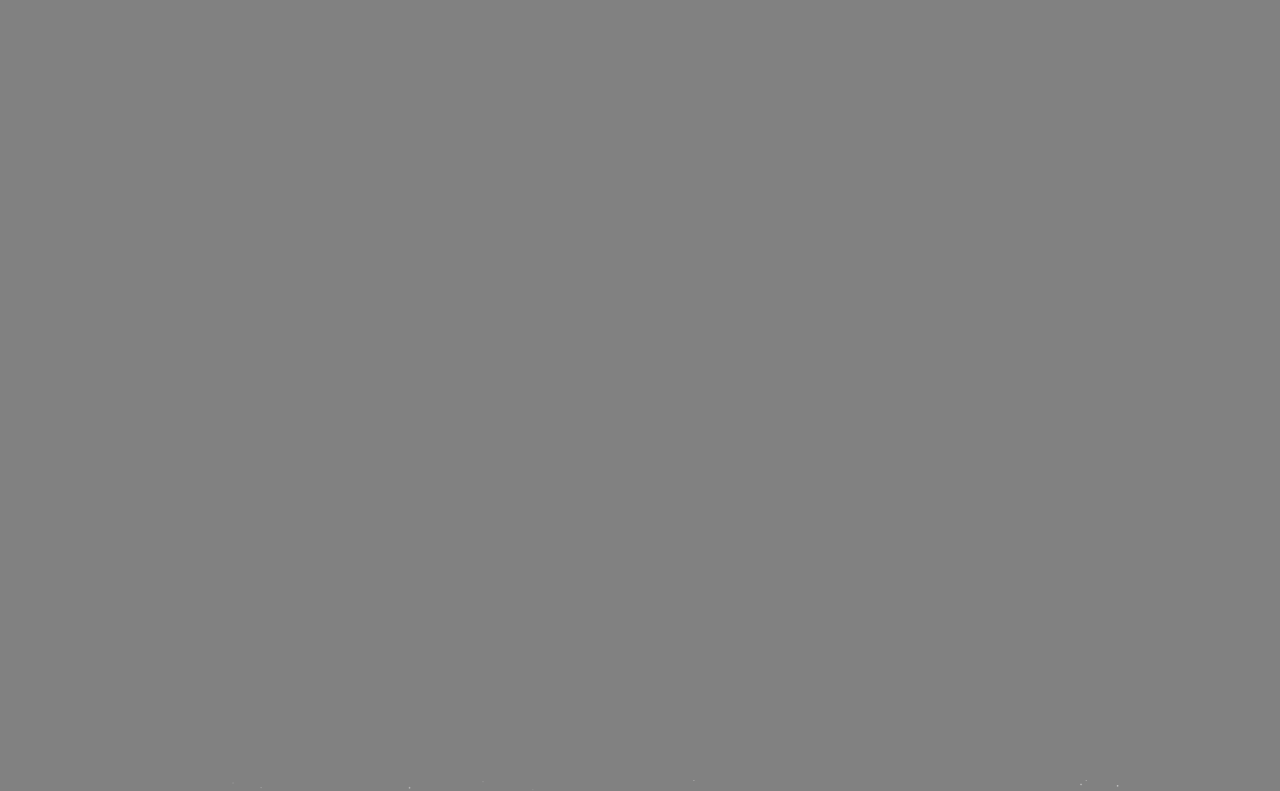
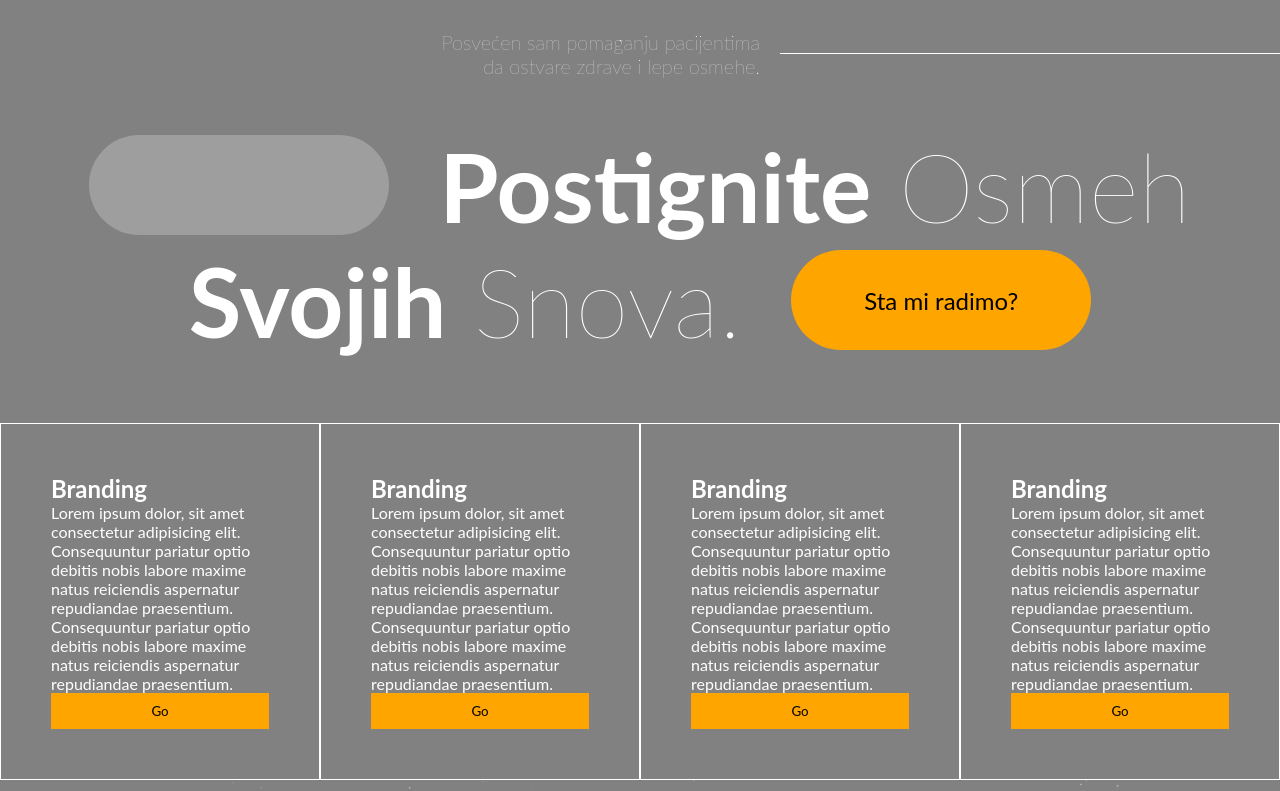
Before and after one commit to Elddar00/animated-portfolio, a React (Vite) app: page / in a window 1280 px wide. Shown: the part 1620-2411 px from the top of the page. Built offline with nearby package versions, Linux system fonts and the light colour scheme; grey boxes are pictures that could not be loaded.

Commit message:
Services Section Design - Completed

```diff
--- a/src/App.jsx
+++ b/src/App.jsx
@@ -2,6 +2,7 @@
 import Hero from "./components/hero/Hero";
 import Navbar from "./components/navbar/Navbar";
 import Parallax from "./components/parallax/Parallax";
+import { Services } from "./components/services/Services";
 
 const App = () => {
   return (
@@ -13,7 +14,9 @@
       <section id="Usluge">
         <Parallax type="services" />
       </section>
-      <section>Services</section>
+      <section>
+        <Services />
+      </section>
       <section id="Nasi Radovi">
         <Parallax type="portfolio" />
       </section>
--- a/src/app.scss
+++ b/src/app.scss
@@ -13,7 +13,7 @@
 body {
   // background-color: #0c0c1d;
   background-color: #818181;
-  color: lightgrey;
+  color: white;
 }
 
 a {
--- /dev/null
+++ b/src/components/services/Services.jsx
@@ -0,0 +1,88 @@
+import "./services.scss";
+import { motion } from "framer-motion";
+
+export const Services = () => {
+  return (
+    <motion.div className="services">
+      <motion.div className="textContainer">
+        <p>
+          Posvećen sam pomaganju pacijentima
+          <br /> da ostvare zdrave i lepe osmehe.
+        </p>
+        <hr />
+      </motion.div>
+      <motion.div className="titleContainer">
+        <div className="title">
+          <img src="/osmeh1.CR2" alt="" />
+          <h1>
+            <b>Postignite</b> Osmeh
+          </h1>
+        </div>
+        <div className="title">
+          <h1>
+            <b>Svojih</b> Snova.
+          </h1>
+          <button>Sta mi radimo?</button>
+        </div>
+      </motion.div>
+      <motion.div className="listContainer">
+        <motion.div
+          className="box"
+          whileHover={{ background: "white", color: "black" }}
+        >
+          <h2>Branding</h2>
+          <p>
+            Lorem ipsum dolor, sit amet consectetur adipisicing elit.
+            Consequuntur pariatur optio debitis nobis labore maxime natus
+            reiciendis aspernatur repudiandae praesentium. Consequuntur pariatur
+            optio debitis nobis labore maxime natus reiciendis aspernatur
+            repudiandae praesentium.
+          </p>
+          <button>Go</button>
+        </motion.div>
+        <motion.div
+          className="box"
+          whileHover={{ background: "white", color: "black" }}
+        >
+          <h2>Branding</h2>
+          <p>
+            Lorem ipsum dolor, sit amet consectetur adipisicing elit.
+            Consequuntur pariatur optio debitis nobis labore maxime natus
+            reiciendis aspernatur repudiandae praesentium. Consequuntur pariatur
+            optio debitis nobis labore maxime natus reiciendis aspernatur
+            repudiandae praesentium.
+          </p>
+          <button>Go</button>
+        </motion.div>
+        <motion.div
+          className="box"
+          whileHover={{ background: "white", color: "black" }}
+        >
+          <h2>Branding</h2>
+          <p>
+            Lorem ipsum dolor, sit amet consectetur adipisicing elit.
+            Consequuntur pariatur optio debitis nobis labore maxime natus
+            reiciendis aspernatur repudiandae praesentium. Consequuntur pariatur
+            optio debitis nobis labore maxime natus reiciendis aspernatur
+            repudiandae praesentium.
+          </p>
+          <button>Go</button>
+        </motion.div>
+        <motion.div
+          className="box"
+          whileHover={{ background: "white", color: "black" }}
+        >
+          <h2>Branding</h2>
+          <p>
+            Lorem ipsum dolor, sit amet consectetur adipisicing elit.
+            Consequuntur pariatur optio debitis nobis labore maxime natus
+            reiciendis aspernatur repudiandae praesentium. Consequuntur pariatur
+            optio debitis nobis labore maxime natus reiciendis aspernatur
+            repudiandae praesentium.
+          </p>
+          <button>Go</button>
+        </motion.div>
+      </motion.div>
+    </motion.div>
+  );
+};
--- /dev/null
+++ b/src/components/services/services.scss
@@ -0,0 +1,81 @@
+.services {
+  background-color: #818181;
+  height: 100%;
+  display: flex;
+  flex-direction: column;
+  justify-content: space-between;
+
+  .textContainer {
+    flex: 1;
+    align-self: flex-end;
+    display: flex;
+    align-items: center;
+    gap: 20px;
+
+    p {
+      font-weight: 200;
+      font-size: 20px;
+      text-align: right;
+    }
+
+    hr {
+      width: 500px;
+      border: none;
+      border-top: 0.5px solid white;
+    }
+  }
+  .titleContainer {
+    flex: 2;
+    display: flex;
+    flex-direction: column;
+    align-items: center;
+
+    .title {
+      display: flex;
+      align-items: center;
+      gap: 50px;
+      img {
+        width: 300px;
+        height: 100px;
+        border-radius: 50px;
+        object-fit: cover;
+      }
+
+      h1 {
+        font-size: 96px;
+        font-weight: 100;
+      }
+
+      button {
+        width: 300px;
+        height: 100px;
+        border-radius: 50px;
+        background-color: orange;
+        border: none;
+        font-size: 24px;
+        cursor: pointer;
+      }
+    }
+  }
+  .listContainer {
+    flex: 2;
+    display: flex;
+    max-width: 1336px;
+    margin: auto;
+
+    .box {
+      padding: 50px;
+      border: 0.5px solid white;
+      display: flex;
+      flex-direction: column;
+      justify-content: space-between;
+
+      button {
+        padding: 10px;
+        background-color: orange;
+        border: none;
+        cursor: pointer;
+      }
+    }
+  }
+}
```
Also changed, not shown: 1 other file (tests, documents, lock files or other folders).
